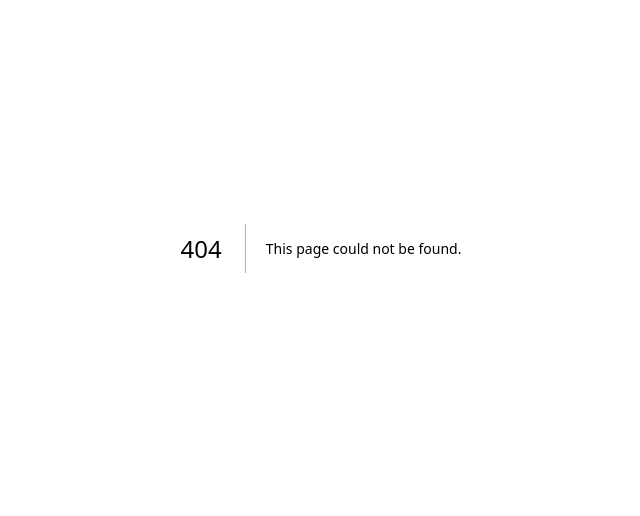
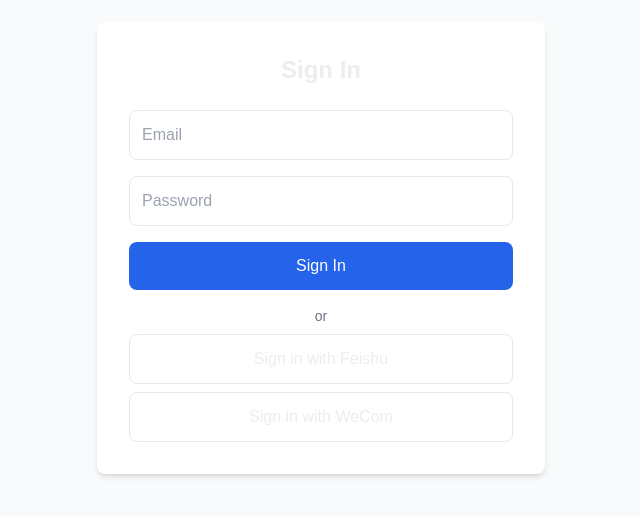
Before and after one commit to KansusWong/PulseJira, a Next.js app: page /login in a window 1280 px wide. Before the commit this address had no page. Shown: the part 152-668 px from the top of the page, without its empty margins (319-959 px from the left). Built offline with nearby package versions, Linux system fonts and the light colour scheme.

Commit message:
feat(auth): add login page, no-org page, invitation service, register endpoint

```diff
--- /dev/null
+++ b/app/api/auth/register/route.ts
@@ -0,0 +1,16 @@
+import { createUser, getUserByEmail } from '@/lib/services/user-service';
+
+export async function POST(req: Request) {
+  const { email, name, password } = await req.json();
+  if (!email || !password) {
+    return Response.json({ error: 'Email and password required' }, { status: 400 });
+  }
+
+  const existing = await getUserByEmail(email);
+  if (existing) {
+    return Response.json({ error: 'User already exists' }, { status: 409 });
+  }
+
+  const user = await createUser(email, name || email.split('@')[0], password);
+  return Response.json({ success: true, user });
+}
--- /dev/null
+++ b/app/api/org/invitations/accept/route.ts
@@ -0,0 +1,27 @@
+import { getAuthContext } from '@/lib/auth';
+import { acceptInvitation } from '@/lib/auth/invitation-service';
+import { supabase } from '@/lib/db/client';
+
+export async function POST(req: Request) {
+  const auth = getAuthContext();
+  if (!auth.userId) return Response.json({ error: 'Must be logged in' }, { status: 401 });
+
+  const { token } = await req.json();
+  if (!token) return Response.json({ error: 'Token is required' }, { status: 400 });
+
+  const { data: user } = await supabase
+    .from('users')
+    .select('email')
+    .eq('id', auth.userId)
+    .single();
+
+  if (!user) return Response.json({ error: 'User not found' }, { status: 404 });
+
+  const invitation = await acceptInvitation(token, auth.userId, user.email);
+
+  return Response.json({
+    success: true,
+    data: { orgId: invitation.org_id },
+    message: 'Please refresh your session to access the new organization.',
+  });
+}
--- /dev/null
+++ b/app/api/org/invitations/route.ts
@@ -0,0 +1,16 @@
+import { getAuthContext } from '@/lib/auth';
+import { createInvitation } from '@/lib/auth/invitation-service';
+
+export async function POST(req: Request) {
+  const auth = getAuthContext();
+  if (!auth.orgId || !auth.userId) return Response.json({ error: 'Unauthorized' }, { status: 403 });
+  if (!auth.orgRole || !['owner', 'admin'].includes(auth.orgRole)) {
+    return Response.json({ error: 'Admin role required' }, { status: 403 });
+  }
+
+  const { email, role } = await req.json();
+  if (!email) return Response.json({ error: 'Email is required' }, { status: 400 });
+
+  const invitation = await createInvitation(auth.orgId, email, role || 'member', auth.userId);
+  return Response.json({ success: true, data: { token: invitation.token } });
+}
--- /dev/null
+++ b/app/login/layout.tsx
@@ -0,0 +1,7 @@
+export default function LoginLayout({ children }: { children: React.ReactNode }) {
+  return (
+    <div className="min-h-screen flex items-center justify-center bg-gray-50 dark:bg-gray-900">
+      {children}
+    </div>
+  );
+}
--- /dev/null
+++ b/app/login/page.tsx
@@ -0,0 +1,73 @@
+'use client';
+import { useState } from 'react';
+import { signIn } from 'next-auth/react';
+import { useRouter } from 'next/navigation';
+
+export default function LoginPage() {
+  const [email, setEmail] = useState('');
+  const [password, setPassword] = useState('');
+  const [error, setError] = useState('');
+  const [loading, setLoading] = useState(false);
+  const router = useRouter();
+
+  async function handleSubmit(e: React.FormEvent) {
+    e.preventDefault();
+    setLoading(true);
+    setError('');
+
+    const result = await signIn('credentials', {
+      email,
+      password,
+      redirect: false,
+    });
+
+    setLoading(false);
+    if (result?.error) {
+      setError('Invalid email or password');
+    } else {
+      router.push('/');
+    }
+  }
+
+  return (
+    <div className="w-full max-w-md p-8 bg-white dark:bg-gray-800 rounded-lg shadow-md">
+      <h1 className="text-2xl font-bold mb-6 text-center">Sign In</h1>
+      <form onSubmit={handleSubmit} className="space-y-4">
+        <input
+          type="email" placeholder="Email" value={email}
+          onChange={(e) => setEmail(e.target.value)}
+          className="w-full p-3 border rounded-lg dark:bg-gray-700 dark:border-gray-600"
+          required
+        />
+        <input
+          type="password" placeholder="Password" value={password}
+          onChange={(e) => setPassword(e.target.value)}
+          className="w-full p-3 border rounded-lg dark:bg-gray-700 dark:border-gray-600"
+          required
+        />
+        {error && <p className="text-red-500 text-sm">{error}</p>}
+        <button
+          type="submit" disabled={loading}
+          className="w-full p-3 bg-blue-600 text-white rounded-lg hover:bg-blue-700 disabled:opacity-50"
+        >
+          {loading ? 'Signing in...' : 'Sign In'}
+        </button>
+      </form>
+      <div className="mt-4 space-y-2">
+        <div className="text-center text-sm text-gray-500 dark:text-gray-400">or</div>
+        <button
+          onClick={() => signIn('feishu')}
+          className="w-full p-3 border rounded-lg hover:bg-gray-100 dark:hover:bg-gray-700"
+        >
+          Sign in with Feishu
+        </button>
+        <button
+          onClick={() => signIn('wecom')}
+          className="w-full p-3 border rounded-lg hover:bg-gray-100 dark:hover:bg-gray-700"
+        >
+          Sign in with WeCom
+        </button>
+      </div>
+    </div>
+  );
+}
--- /dev/null
+++ b/app/no-organization/page.tsx
@@ -0,0 +1,12 @@
+export default function NoOrganizationPage() {
+  return (
+    <div className="min-h-screen flex items-center justify-center bg-gray-50 dark:bg-gray-900">
+      <div className="max-w-md p-8 bg-white dark:bg-gray-800 rounded-lg shadow-md text-center">
+        <h1 className="text-xl font-bold mb-4">No Organization</h1>
+        <p className="text-gray-600 dark:text-gray-400 mb-6">
+          You are not a member of any organization yet. Please contact your administrator to get an invitation link.
+        </p>
+      </div>
+    </div>
+  );
+}
--- /dev/null
+++ b/lib/auth/invitation-service.ts
@@ -0,0 +1,45 @@
+import 'server-only';
+import crypto from 'crypto';
+import { supabase } from '@/lib/db/client';
+
+export async function createInvitation(orgId: string, email: string, role: string, invitedBy: string) {
+  const token = crypto.randomBytes(32).toString('hex');
+  const expiresAt = new Date(Date.now() + 72 * 60 * 60 * 1000).toISOString();
+
+  const { data, error } = await supabase
+    .from('org_invitations')
+    .insert({ org_id: orgId, email, role, invited_by: invitedBy, token, expires_at: expiresAt })
+    .select()
+    .single();
+
+  if (error) throw new Error(`Failed to create invitation: ${error.message}`);
+  return { ...data, token };
+}
+
+export async function acceptInvitation(token: string, userId: string, userEmail: string) {
+  const { data: invitation, error } = await supabase
+    .from('org_invitations')
+    .select('*')
+    .eq('token', token)
+    .is('accepted_at', null)
+    .single();
+
+  if (error || !invitation) throw new Error('Invalid or expired invitation');
+  if (new Date(invitation.expires_at) < new Date()) throw new Error('Invitation expired');
+  if (invitation.email !== userEmail) throw new Error('Email does not match invitation');
+
+  const { error: memberErr } = await supabase
+    .from('org_members')
+    .insert({ org_id: invitation.org_id, user_id: userId, role: invitation.role });
+  if (memberErr && !memberErr.message.includes('duplicate')) {
+    throw new Error(`Failed to add to org: ${memberErr.message}`);
+  }
+
+  await supabase
+    .from('org_invitations')
+    .update({ accepted_at: new Date().toISOString() })
+    .eq('id', invitation.id)
+    .is('accepted_at', null);
+
+  return invitation;
+}
```
